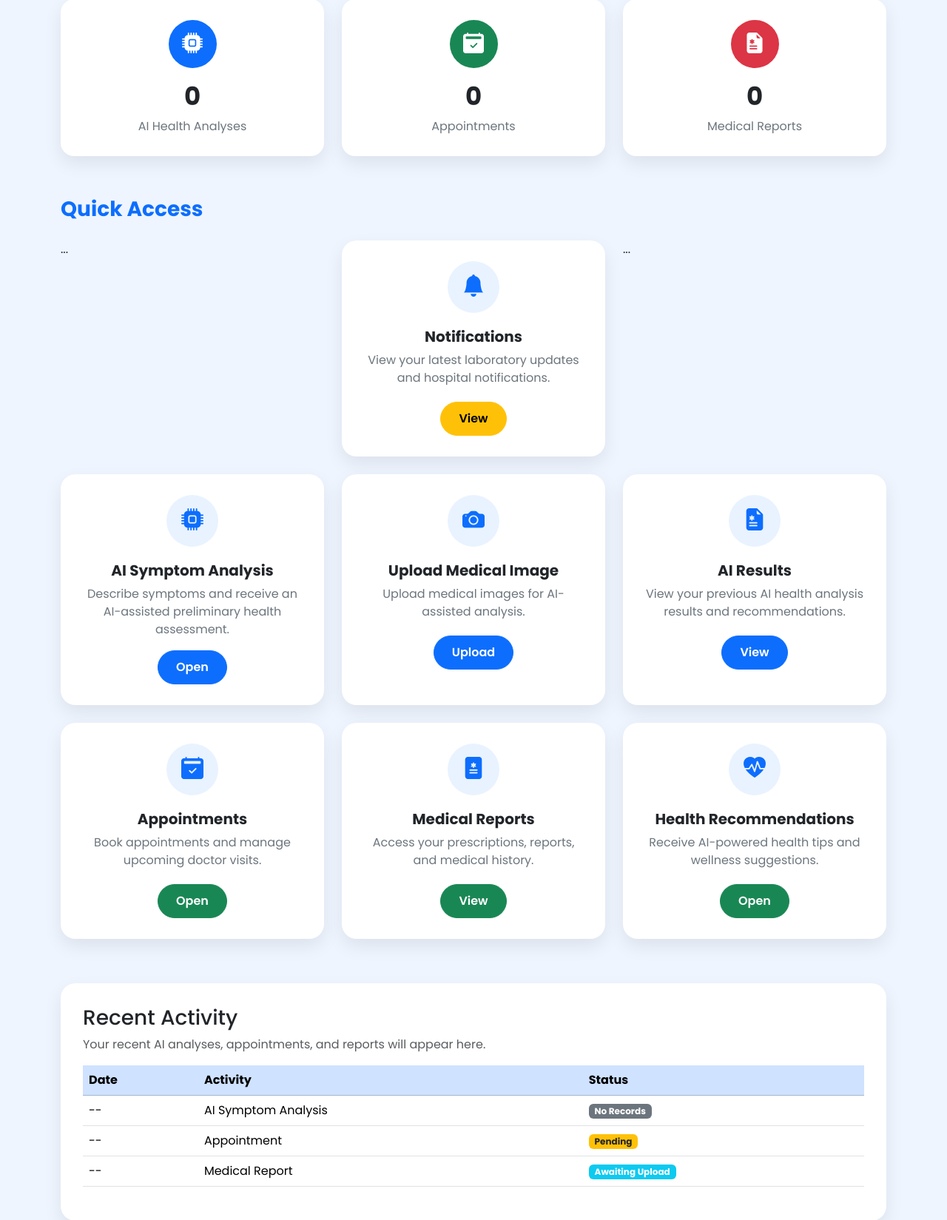
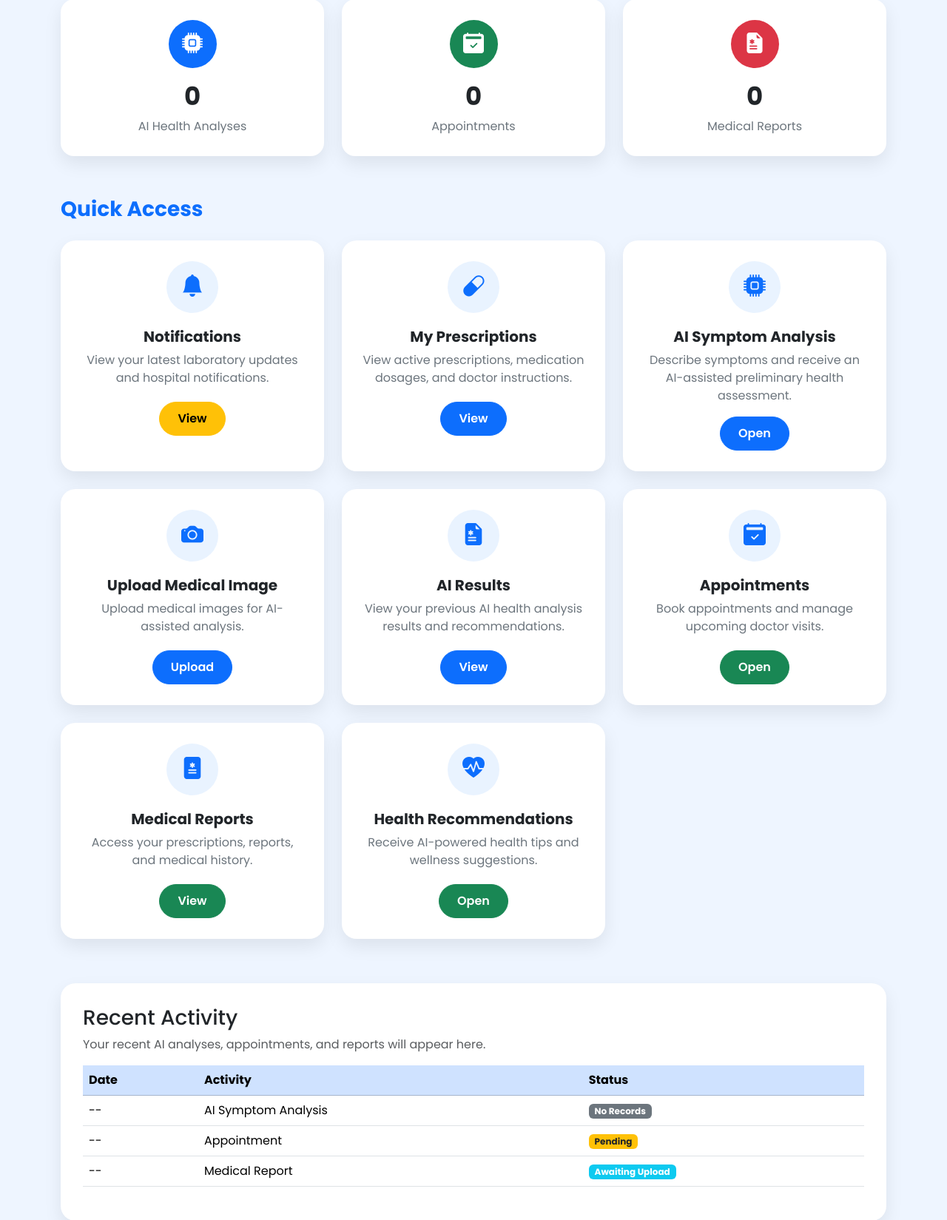
Before and after one commit to sahanatalekar01/careorbit, a Flask app: page /patient-dashboard in a window 1280 px wide. Shown: the part 627-2276 px from the top of the page at 74% size. Run offline with Flask 3, Linux system fonts and the light colour scheme; the visitor is signed in with stand-in values (Sample User, id 1); some libraries are stand-ins or nearby versions.

Commit message:
Added patient prescription viewing feature

```diff
--- a/app.py
+++ b/app.py
@@ -151,6 +151,24 @@ def patient_login():
 def logout():
     session.clear()
     return redirect(url_for("home"))
+
+
+# PATIENT PRESCRIPTIONS
+@app.route("/patient-prescriptions")
+def patient_prescriptions():
+
+    if "patient_id" not in session:
+        return redirect(url_for("patient_login"))
+
+    prescriptions = Prescription.query.filter_by(
+        patient_name=session["patient_name"]
+    ).all()
+
+    return render_template(
+        "patient_prescriptions.html",
+        prescriptions=prescriptions,
+        patient_name=session["patient_name"]
+    )
 
 
 # PATIENT DASHBOARD
--- a/templates/patient_dashboard.html
+++ b/templates/patient_dashboard.html
@@ -714,13 +714,8 @@ Quick Access
 
 
 <div class="row g-4">
-    <!-- Medical Reports Card -->
 
-<div class="col-md-6 col-lg-4">
-    ...
-</div>
 
-<!-- Paste Notifications Card Here -->
 
 <div class="col-md-6 col-lg-4">
 
@@ -744,10 +739,52 @@ Quick Access
 
 </div>
 
-<!-- Health Recommendations Card -->
+
+
+
 
 <div class="col-md-6 col-lg-4">
-    ...
+
+
+<div class="feature-card">
+
+
+<div class="feature-icon">
+
+
+<i class="bi bi-capsule"></i>
+
+
+</div>
+
+
+
+<h5>
+
+My Prescriptions
+
+</h5>
+
+
+
+<p>
+
+View active prescriptions, medication dosages, and doctor instructions.
+
+</p>
+
+
+
+<a href="{{ url_for('patient_prescriptions') }}" class="btn btn-primary">
+
+View
+
+</a>
+
+
+</div>
+
+
 </div>
 
 
```
Also changed, not shown: templates/patient_prescriptions.html (added).
